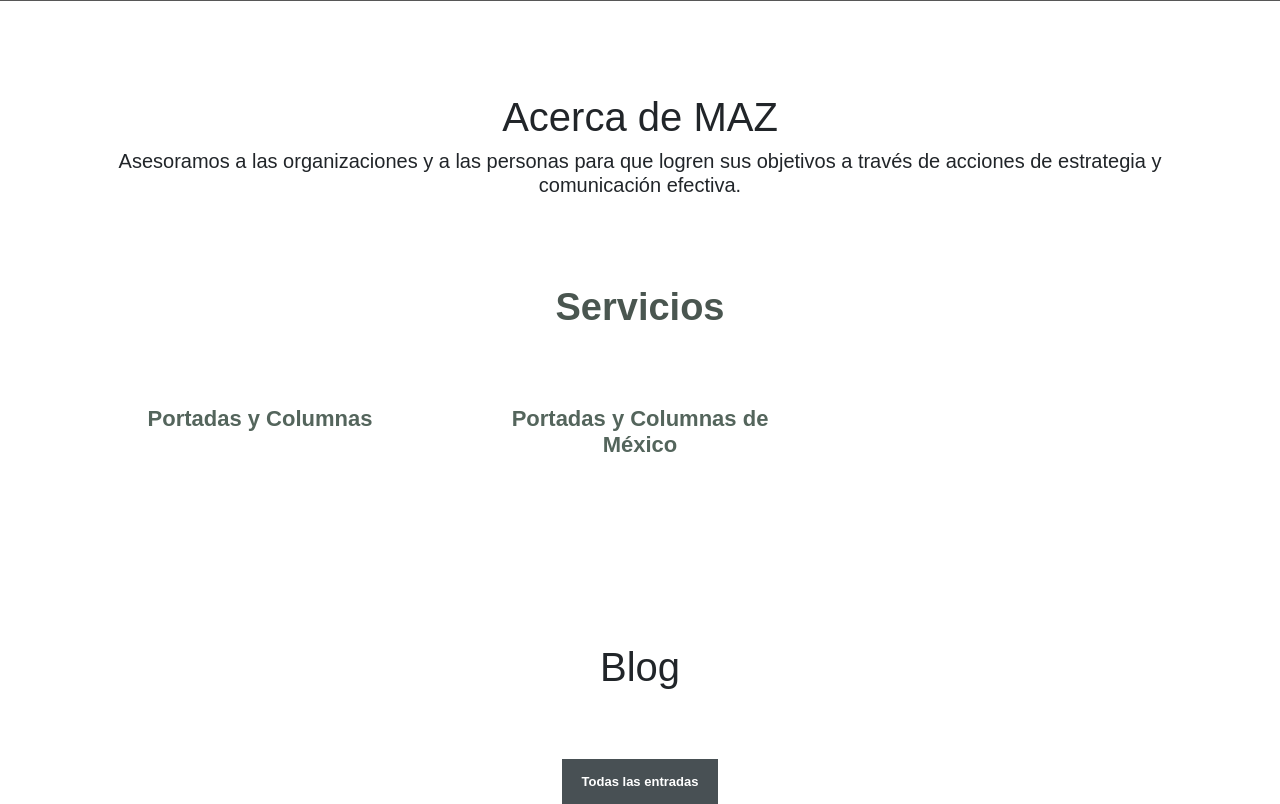
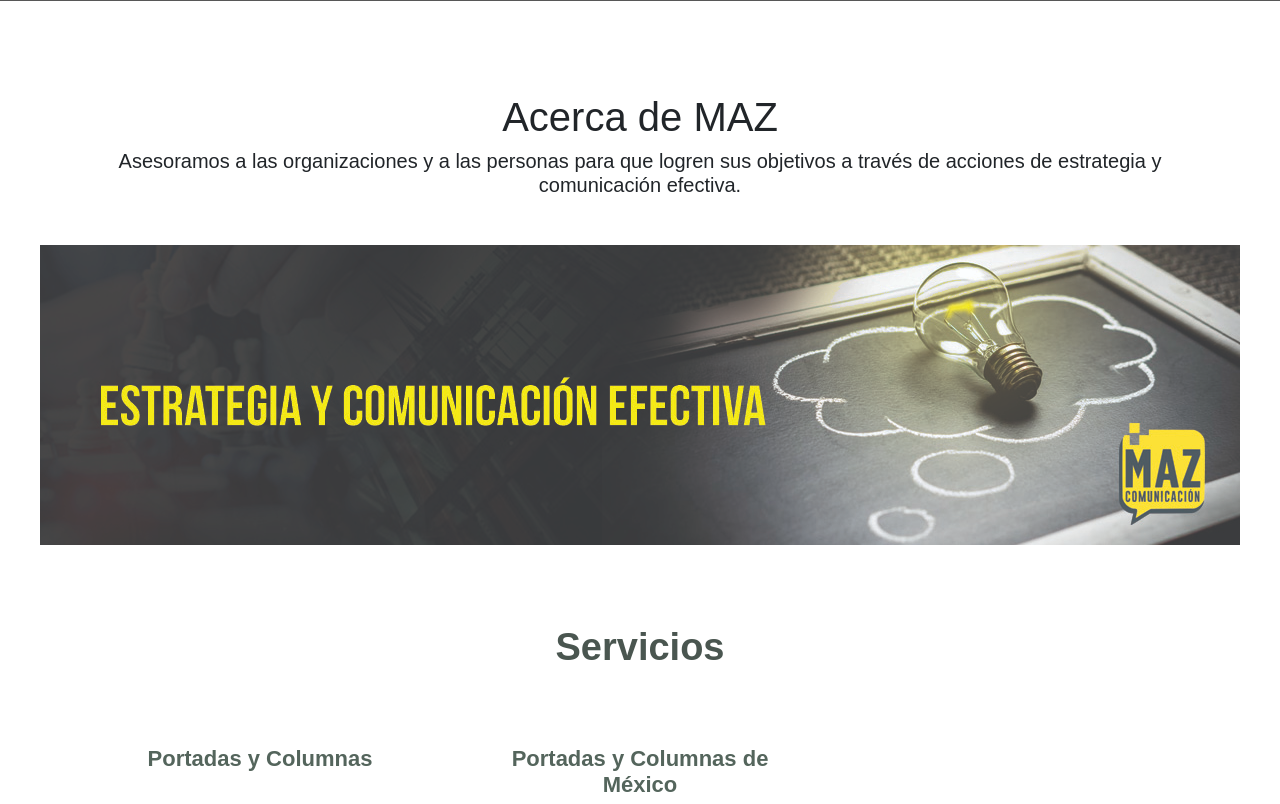
Before and after one commit to sebastianmarines/Maz-Comunicacion, a Django app: page / in a window 1280 px wide. Shown: the part 550-1354 px from the top of the page. Run offline with Django 3.2, Linux system fonts and the light colour scheme; data that the repository does not hold is empty; some libraries are stand-ins or nearby versions; grey boxes are pictures that could not be loaded.

Commit message:
Add banner

```diff
--- a/web/templates/index.html
+++ b/web/templates/index.html
@@ -1,4 +1,5 @@
 {% extends 'base.html' %}
+{% load static %}
 
 {% block style %}
 <style>
@@ -28,6 +29,10 @@
         Asesoramos a las organizaciones y a las personas para que logren sus
         objetivos a través de acciones de estrategia y comunicación efectiva.
         </h5>
+    </div>
+
+    <div class="container-fluid text-center mt-5">
+        <img src="{% static 'assets/banner.jpg' %}" alt="" class="img-fluid">
     </div>
 
     <section class="hk-services">
```
Also changed, not shown: web/static/assets/banner.jpg (added). Lines whose indentation alone changed are shown as unchanged.
